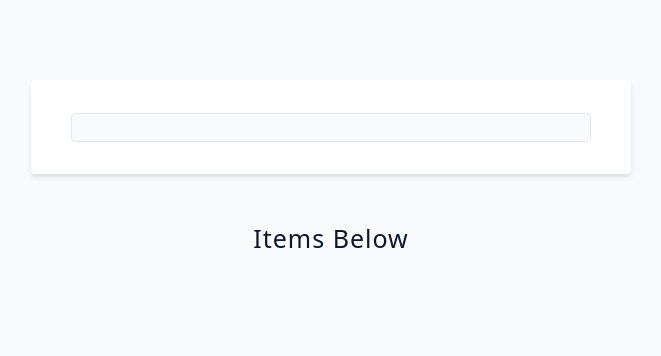
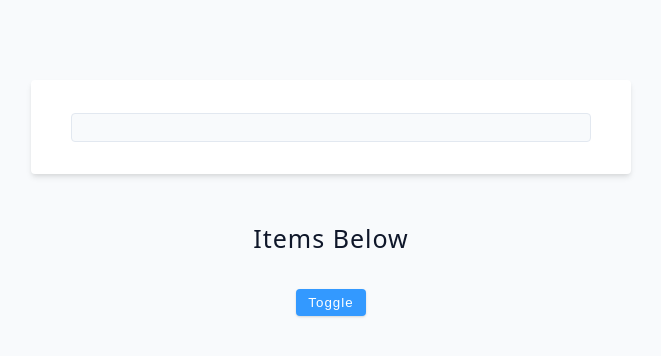
Before and after one commit to DevEljah/advanced-react, a React (Vite) app: page / in a window 1280 px wide. Shown: the top 356 px of the page, without its empty margins (309-970 px from the left). Built offline with nearby package versions, Linux system fonts and the light colour scheme.

Commit message:
Suspense API

```diff
--- a/src/tutorial/11-performance/starter/04-react-18/index.jsx
+++ b/src/tutorial/11-performance/starter/04-react-18/index.jsx
@@ -1,8 +1,13 @@
-import { useState, useTransition } from "react";
+import { useState, useTransition, Suspense, lazy } from "react";
+const SlowComponent = lazy(() => import("./SlowComponent"));
+// import SlowComponent from "./SlowComponent";
+
 const LatestReact = () => {
   const [text, setText] = useState("");
   const [items, setItems] = useState([]);
   const [isPending, startTransition] = useTransition();
+  const [show, setShow] = useState(false);
+
   const handleChange = (e) => {
     setText(e.target.value);
 
@@ -43,6 +48,12 @@ const LatestReact = () => {
           {items}
         </div>
       )}
+      <button onClick={() => setShow(!show)} className="btn">
+        toggle
+      </button>
+      <Suspense fallback={<h4>Loading...</h4>}>
+        {show && <SlowComponent />}
+      </Suspense>
     </section>
   );
 };
```
Also changed, not shown: src/tutorial/11-performance/starter/04-react-18/SlowComponent.jsx (+6 -5 lines).
